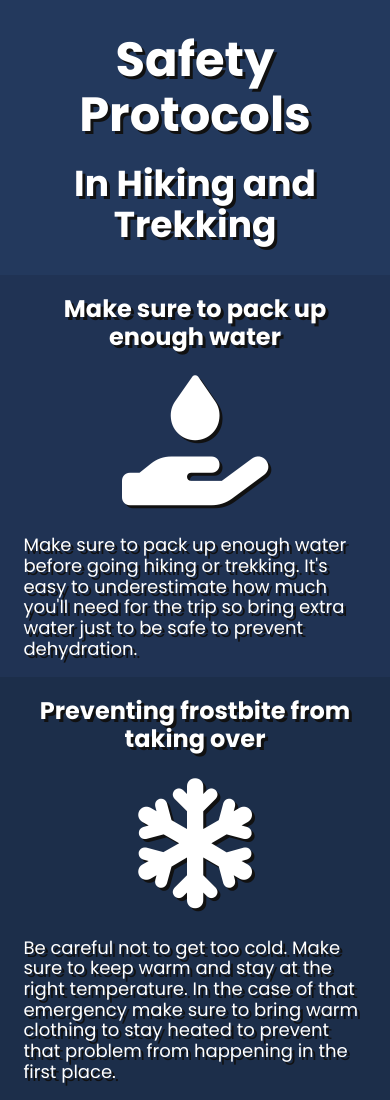
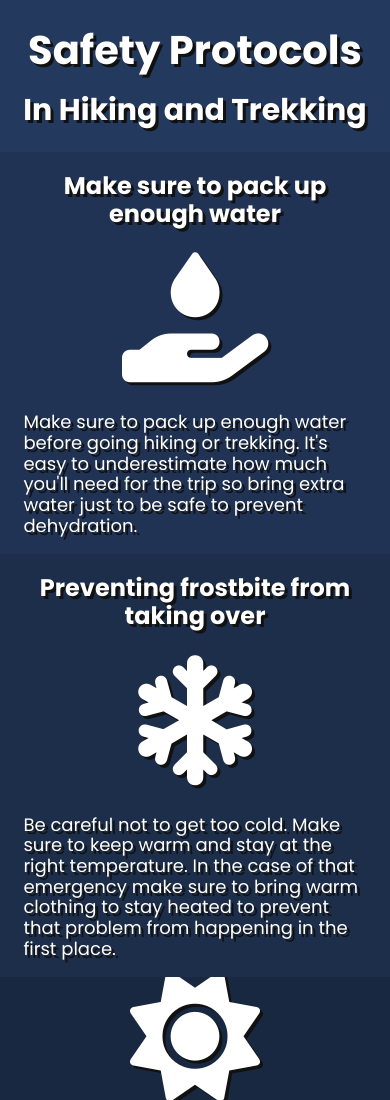
Before and after one commit to DragunWF/Hiking-Safety-Protocol-Web-App, a website built with Parcel: page index.html in a window 390 px wide. Shown: the top 1100 px of the page. Built offline with nearby package versions, Linux system fonts and the light colour scheme.

Commit message:
Fixed header styles

```diff
--- a/css/styles.css
+++ b/css/styles.css
@@ -67,20 +67,25 @@ header {
   width: 100%;
   margin-top: 0;
   text-align: center;
-  font-size: 2.5rem;
 }
 
-header h1 {
+.header-text h1 {
   margin-bottom: 1rem;
+  font-size: 5rem;
 }
 
-header h2 {
+.header-text h2 {
   margin-top: 1rem;
+  font-size: 4rem;
 }
 
 @media screen and (max-width: 480px) {
-  header {
-    font-size: 2.2rem;
+  .header-text h1 {
+    font-size: 4rem;
+  }
+
+  .header-text h2 {
+    font-size: 3rem;
   }
 
   header h1,
--- a/index.html
+++ b/index.html
@@ -26,7 +26,7 @@
   </head>
   <body>
     <div class="content flex-object">
-      <header class="flex-object" id="first">
+      <header class="header-text flex-object" id="first">
         <h1 class="text-animation">Safety Protocols</h1>
         <h2 class="text-animation">In Hiking and Trekking</h2>
       </header>
```
